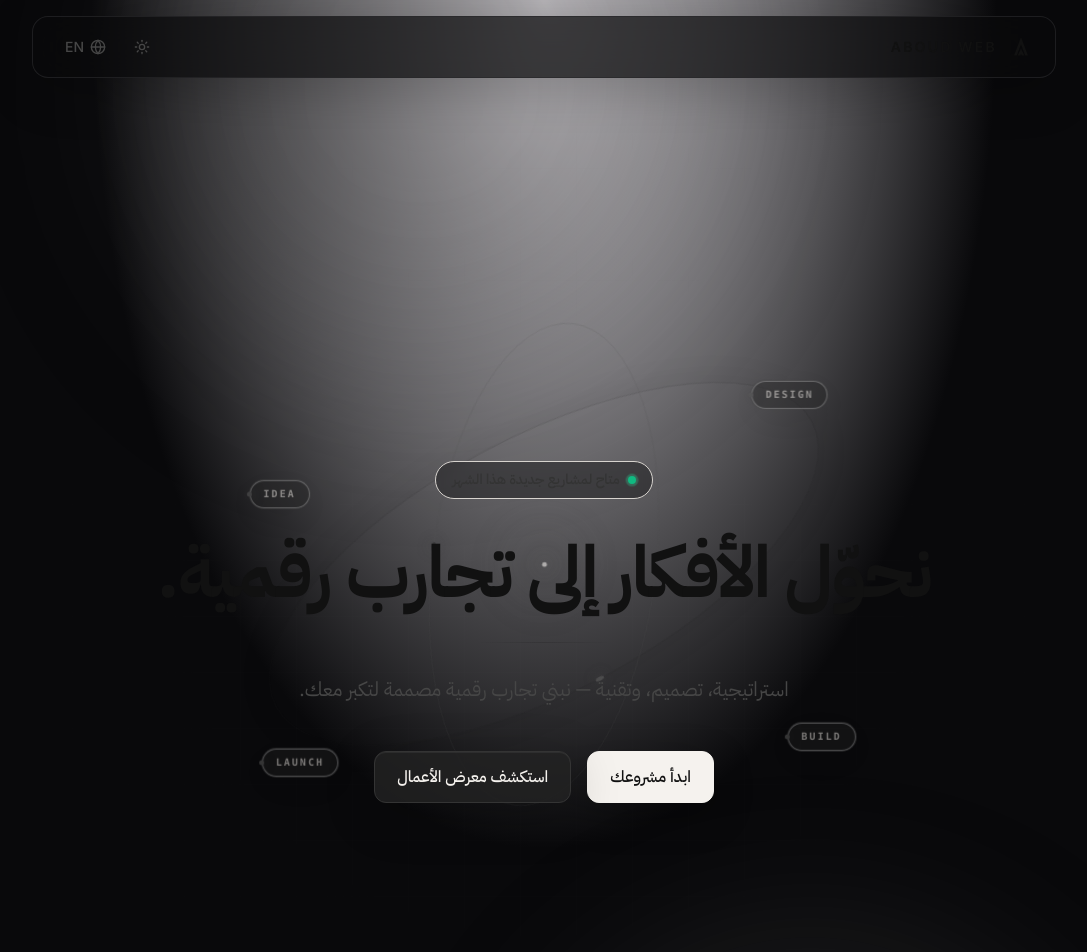
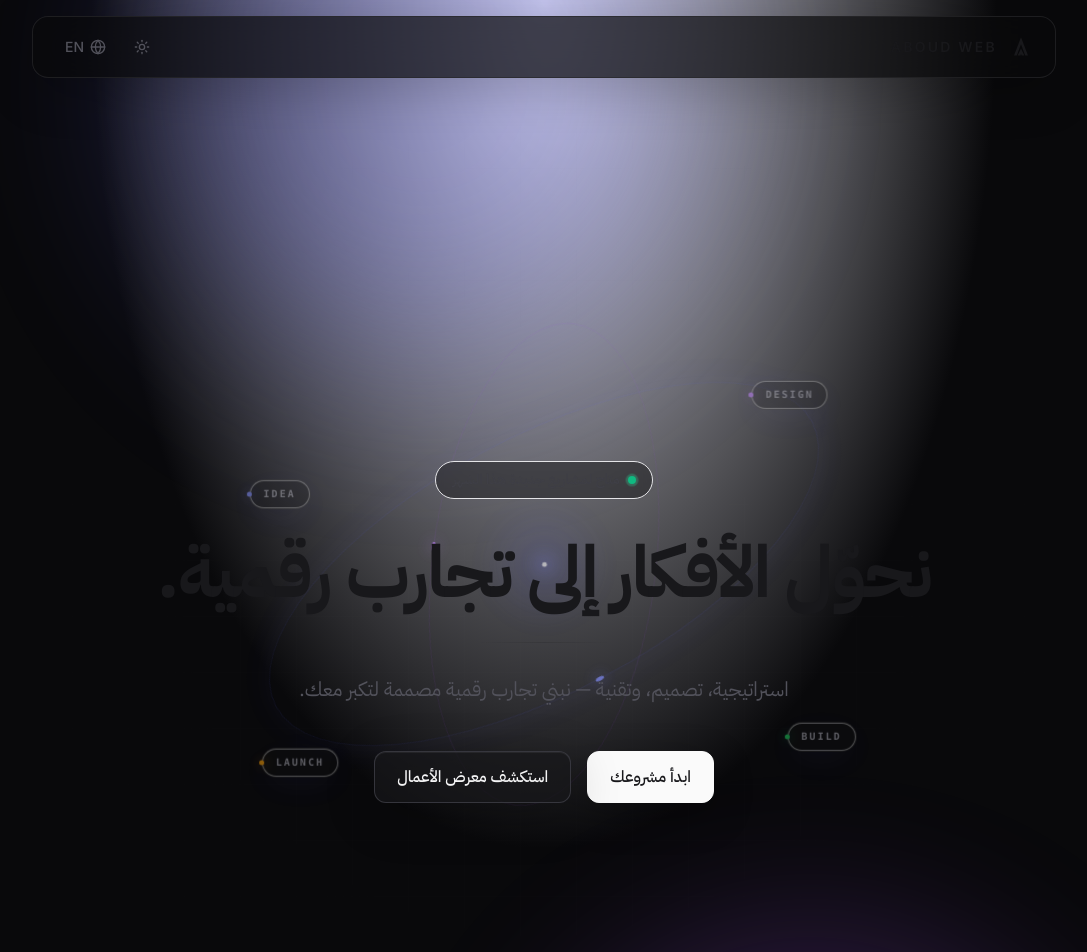
Before and after one commit to 963abod/aboudweb, a React (Vite) app: page / in a window 1280 px wide. Shown: the top 952 px of the page, without its empty margins (96-1183 px from the left). Built offline with nearby package versions, Linux system fonts and the light colour scheme; no server answers; the database is empty.

Commit message:
Restore original brand colors

```diff
--- a/src/index.css
+++ b/src/index.css
@@ -106,49 +106,50 @@
 }
 
 
-/* ABOUD WEB — unified monochrome palette */
+/* ABOUD WEB — restore original neutral palette */
 :root{
-  --brand-1:#111111;
-  --brand-2:#232323;
-  --brand-3:#343434;
-  --brand-4:#464646;
-  --brand-5:#575757;
-  --brand-white:#f5f2ee;
+  --brand-1:#18181b;
+  --brand-2:#27272a;
+  --brand-3:#3f3f46;
+  --brand-4:#52525b;
+  --brand-5:#71717a;
+  --brand-white:#fafafa;
 }
-body{background:var(--brand-white);color:var(--brand-1)}
-.bg-zinc-50{background-color:var(--brand-white)!important}
-.bg-zinc-100{background-color:#ece9e5!important}
-.bg-zinc-900{background-color:var(--brand-1)!important}
-.text-zinc-900{color:var(--brand-1)!important}
-.text-zinc-700{color:var(--brand-3)!important}
-.text-zinc-600,.text-zinc-500,.text-zinc-400{color:var(--brand-4)!important}
-.text-zinc-50{color:var(--brand-white)!important}
-.border-zinc-200,.border-zinc-300{border-color:#d7d3ce!important}
-.border-zinc-800,.border-zinc-700{border-color:var(--brand-4)!important}
-.dark body{background:var(--brand-1);color:var(--brand-white)}
-.dark .dark\\:bg-zinc-950{background-color:var(--brand-1)!important}
-.dark .dark\\:bg-zinc-900{background-color:var(--brand-2)!important}
-.dark .dark\\:text-zinc-50,.dark .dark\\:text-white{color:var(--brand-white)!important}
-.dark .dark\\:text-zinc-400,.dark .dark\\:text-zinc-300{color:#c9c5c0!important}
-.dark .dark\\:border-zinc-800,.dark .dark\\:border-zinc-700{border-color:var(--brand-3)!important}
+body{background:#fafafa;color:#18181b}
+.bg-zinc-50{background-color:#fafafa!important}
+.bg-zinc-100{background-color:#f4f4f5!important}
+.bg-zinc-900{background-color:#18181b!important}
+.text-zinc-900{color:#18181b!important}
+.text-zinc-700{color:#3f3f46!important}
+.text-zinc-600,.text-zinc-500,.text-zinc-400{color:#52525b!important}
+.text-zinc-50{color:#fafafa!important}
+.border-zinc-200,.border-zinc-300{border-color:#e4e4e7!important}
+.border-zinc-800,.border-zinc-700{border-color:#3f3f46!important}
+.dark body{background:#09090b;color:#fafafa}
+.dark .dark\\:bg-zinc-950{background-color:#09090b!important}
+.dark .dark\\:bg-zinc-900{background-color:#18181b!important}
+.dark .dark\\:text-zinc-50,.dark .dark\\:text-white{color:#fafafa!important}
+.dark .dark\\:text-zinc-400,.dark .dark\\:text-zinc-300{color:#a1a1aa!important}
+.dark .dark\\:border-zinc-800,.dark .dark\\:border-zinc-700{border-color:#3f3f46!important}
 
-/* Hero — same brand palette */
-.hero-orb-one{background:var(--brand-3)!important}
-.hero-orb-two{background:var(--brand-5)!important}
-.hero-core-glow{background:radial-gradient(circle,rgba(87,87,87,.28),transparent 68%)!important}
-.hero-core-dot{background:var(--brand-white)!important;box-shadow:0 0 18px 5px rgba(87,87,87,.58)!important}
-.hero-orbit-a{border-color:rgba(35,35,35,.28)!important;box-shadow:0 0 60px rgba(17,17,17,.10)!important}
-.hero-orbit-b{border-color:rgba(87,87,87,.34)!important}
-.hero-orbit-a span{color:var(--brand-5)!important}
-.hero-orbit-b span{color:var(--brand-3)!important}
-.hero-orbit-label{border-color:rgba(70,70,70,.30)!important;background:rgba(245,242,238,.82)!important;color:var(--brand-3)!important;box-shadow:0 10px 34px rgba(17,17,17,.10),inset 0 0 0 1px rgba(255,255,255,.45)!important}
-.hero-orbit-label:before{background:var(--brand-5)!important;box-shadow:0 0 12px rgba(87,87,87,.55)!important}
-.hero-orbit-label-design:before,.hero-orbit-label-build:before,.hero-orbit-label-launch:before{background:var(--brand-3)!important;box-shadow:0 0 12px rgba(52,52,52,.45)!important}
-.dark .hero-orbit-label{background:rgba(35,35,35,.72)!important;color:#d7d3ce!important;border-color:rgba(192,192,192,.18)!important}
-.dark .hero-orbit-label:before{background:var(--brand-5)!important}
-.hero-premium .hero-actions a{border-color:#c9c5c0!important}
-.hero-premium .hero-actions a:first-child{background:var(--brand-1)!important;border-color:var(--brand-1)!important;color:var(--brand-white)!important}
-.hero-premium .hero-actions a:first-child:hover{background:var(--brand-2)!important;border-color:var(--brand-2)!important}
-.hero-premium .hero-actions a:not(:first-child){background:rgba(245,242,238,.72)!important;color:var(--brand-1)!important}
-.dark .hero-premium .hero-actions a{background:rgba(35,35,35,.82)!important;border-color:var(--brand-3)!important;color:var(--brand-white)!important}
-.dark .hero-premium .hero-actions a:first-child{background:var(--brand-white)!important;border-color:var(--brand-white)!important;color:var(--brand-1)!important}
+/* Hero — restore original indigo/violet atmosphere */
+.hero-orb-one{background:#6366f1!important}
+.hero-orb-two{background:#a855f7!important}
+.hero-core-glow{background:radial-gradient(circle,rgba(99,102,241,.25),transparent 68%)!important}
+.hero-core-dot{background:#fff!important;box-shadow:0 0 18px 5px rgba(129,140,248,.7)!important}
+.hero-orbit-a{border-color:rgba(99,102,241,.18)!important;box-shadow:0 0 60px rgba(99,102,241,.08)!important}
+.hero-orbit-b{border-color:rgba(168,85,247,.16)!important}
+.hero-orbit-a span{color:#818cf8!important}
+.hero-orbit-b span{color:#c084fc!important}
+.hero-orbit-label{border-color:rgba(99,102,241,.28)!important;background:rgba(255,255,255,.72)!important;color:#52525b!important;box-shadow:0 10px 34px rgba(99,102,241,.1),inset 0 0 0 1px rgba(255,255,255,.5)!important}
+.hero-orbit-label:before{background:#818cf8!important;box-shadow:0 0 12px rgba(129,140,248,.75)!important}
+.hero-orbit-label-design:before{background:#c084fc!important;box-shadow:0 0 12px rgba(192,132,252,.75)!important}
+.hero-orbit-label-build:before{background:#22c55e!important;box-shadow:0 0 12px rgba(34,197,94,.65)!important}
+.hero-orbit-label-launch:before{background:#f59e0b!important;box-shadow:0 0 12px rgba(245,158,11,.65)!important}
+.dark .hero-orbit-label{background:rgba(24,24,27,.38)!important;color:#a1a1aa!important;border-color:rgba(255,255,255,.1)!important}
+.hero-premium .hero-actions a{border-color:rgba(228,228,231,.82)!important}
+.hero-premium .hero-actions a:first-child{background:#18181b!important;border-color:#18181b!important;color:#fff!important}
+.hero-premium .hero-actions a:first-child:hover{background:#27272a!important;border-color:#27272a!important}
+.hero-premium .hero-actions a:not(:first-child){background:rgba(255,255,255,.70)!important;color:#18181b!important}
+.dark .hero-premium .hero-actions a{background:rgba(24,24,27,.70)!important;border-color:rgba(63,63,70,.80)!important;color:#f4f4f5!important}
+.dark .hero-premium .hero-actions a:first-child{background:#fafafa!important;border-color:#fafafa!important;color:#18181b!important}
```
